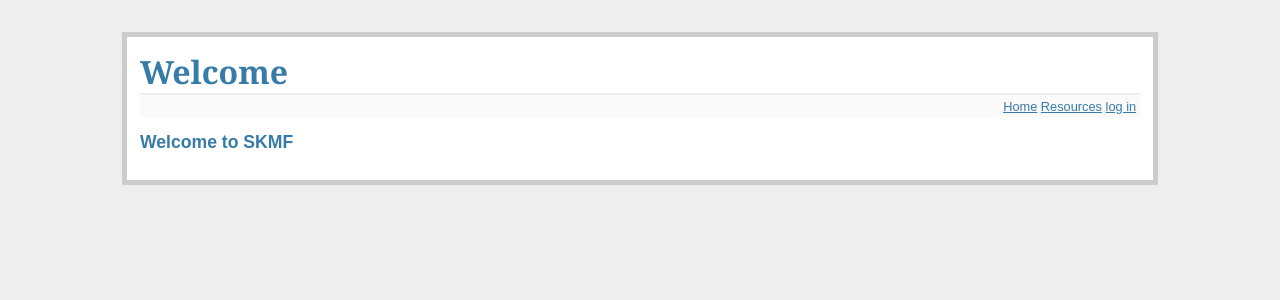
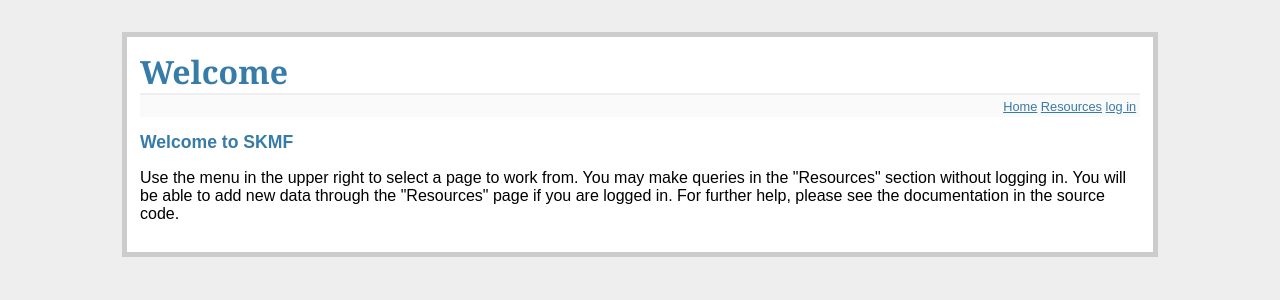
Before and after one commit to Whompithian/skmf, a Flask app: page / in a window 1280 px wide. Shown: the top 300 px of the page. Run offline with Flask 2, Linux system fonts and the light colour scheme.

Commit message:
Minor cleanup of templates.

```diff
--- a/skmf/__init__.py
+++ b/skmf/__init__.py
@@ -62,7 +62,7 @@ def connect_sparql():
                         updateEndpoint = app.config['SPARQL_ENDPOINT']
                                        + app.config['SPARQL_UPDATE'])
     except KeyError as e:
-        raise KeyError(str(e) + ' not defined in Flask config')
+        raise KeyError(__name__, str(e))
 
 
 @app.before_request
--- a/skmf/templates/layout.html
+++ b/skmf/templates/layout.html
@@ -1,15 +1,19 @@
 <!doctype html>
 <!-- Begin template layout.html -->
 {% macro with_errors(field) %}
-    <div class="form_field">
+  <div class="form_field">
     {% if field.errors %}
-        {% set css_class = 'has_error ' + kwargs.pop('class', '') %}
-        {{ field(class=css_class, **kwargs) }}
-        <ul class="errors">{% for error in field.errors %}<li>{{ error|e }}</li>{% endfor %}</ul>
+      {% set css_class = 'has_error ' + kwargs.pop('class', '') %}
+      {{ field(class=css_class, **kwargs) }}
+      <ul class="errors">
+        {% for error in field.errors %}
+          <li>{{ error|e }}</li>
+        {% endfor %}
+      </ul>
     {% else %}
-        {{ field(**kwargs) }}
+      {{ field(**kwargs) }}
     {% endif %}
-    </div>
+  </div>
 {% endmacro %}
 <title>SKMF</title>
 <link rel=stylesheet type=text/css href="{{ url_for('static', filename='style.css') }}">
@@ -18,8 +22,7 @@
   <h1>{{ title }}</h1>
   <div class=metanav>
     <a href="/">Home</a>
-    {# <a href="{{ url_for('show_entries') }}">Entries</a> #}
-    <a href="{{ url_for('show_tags') }}">Resources</a>
+    <a href="{{ url_for('resources') }}">Resources</a>
     {% if current_user.get_id() == 'admin' %}
       <a href="{{ url_for('add_user') }}">Users</a>
     {% endif %}
--- a/skmf/templates/welcome.html
+++ b/skmf/templates/welcome.html
@@ -3,5 +3,11 @@
   <!-- Begin body block in template welcome.html -->
   <h2>Welcome to SKMF</h2>
   {% if error %}<p class=error><strong>Error:</strong> {{ error }}{% endif %}
+    <div>
+      <p>Use the menu in the upper right to select a page to work from. You may
+        make queries in the "Resources" section without logging in. You will be
+        able to add new data through the "Resources" page if you are logged in.
+        For further help, please see the documentation in the source code.</p>
+    </div>
   <!-- End body block in template welcome.html -->
 {% endblock %}
--- a/skmf/views.py
+++ b/skmf/views.py
@@ -19,7 +19,7 @@ Functions:
     login: Authenticate and create a session for a valid user.
     logout: Clear the session for a logged in user.
     page_not_found: Handle user attempts to access an invalid path.
-    show_tags: View and manage resources in the datastore.
+    resources: View and manage resources in the datastore.
     show_subject: Display all triples for a single RDF subject.
     show_users: List existing users and allow new users to be created.
     welcome: Display a basic landing page.
@@ -53,7 +53,7 @@ def welcome():
 
 
 @app.route('/resources', methods=['GET', 'POST'])
-def show_tags():
+def resources():
     """View and manage resources in the datastore.
 
     This function is only meant to provide a basic demonstration of the under-
@@ -221,7 +221,7 @@ def show_tags():
         pred_list = {}
         pred_list[property] = pred_value
         resource.add_data(graphlist={''}, predlist=pred_list)
-    return render_template('show_tags.html', title=uiLabel.viewTagTitle,
+    return render_template('resources.html', title=uiLabel.viewTagTitle,
                            entries=entries, query_form=query_form,
                            insert_form=insert_form, update_form=update_form)
 
@@ -248,7 +248,7 @@ def add_tag():
         desc = insert_form.description.data
         lang = uiLabel.ISOCode.lower()
         insert_query.add_resource(cat, label, desc, lang)
-    return redirect(url_for('show_tags'))
+    return redirect(url_for('resources'))
 
 
 @app.route('/insert', methods=['POST'])
@@ -257,7 +257,7 @@ def add_conn():
     """Add a connection to an existing resource in the datastore.
 
     This view is not used, as its functionality was placed directly in the
-    'show_tags' view because that view already had the query needed to fill the
+    'resources' view because that view already had the query needed to fill the
     options for the dropdown lists. In the future, that functionality should be
     returned to this function to clean up the code.
 
@@ -286,7 +286,7 @@ def add_conn():
         pred_list = {}
         pred_list[property] = pred_value
         resource.add_data(graphlist={''}, predlist=pred_list)
-    return redirect(url_for('show_tags'))
+    return redirect(url_for('resources'))
 
 
 @app.route('/retrieve')
@@ -335,7 +335,7 @@ def login():
             login_user(user)
             flash('{0!s} {1!s}'.format(uiLabel.viewLoginWelcome,
                                        user.get_name()))
-            return redirect(request.args.get('next') or url_for('show_tags'))
+            return redirect(request.args.get('next') or url_for('resources'))
     return render_template('login.html', title=uiLabel.viewLoginTitle,
                            form=form, error=error)
 
@@ -354,7 +354,7 @@ def logout():
     user.authenticated = False
     logout_user()
     flash(uiLabel.viewLogoutLoggedout)
-    return redirect(url_for('show_tags'))
+    return redirect(url_for('resources'))
 
 
 @app.route('/users', methods=['GET', 'POST'])
@@ -370,7 +370,7 @@ def add_user():
         'Add User' page if current user is 'admin', resource page otherwise.
     """
     if current_user.get_id() != 'admin':
-        return redirect(url_for('show_tags'))
+        return redirect(url_for('resources'))
     form = forms.CreateUserForm()
     if form.validate_on_submit():
         user = User(form.username.data)
```
Also changed, not shown: skmf/templates/base.html (deleted, +0 -9 lines), skmf/templates/show_subject.html (+6 -3 lines), skmf/templates/show_tags.html (+4 -13 lines), skmf/templates/show_users.html (+2 -9 lines), skmf/test/test_skmf.py (+2 -2 lines).
